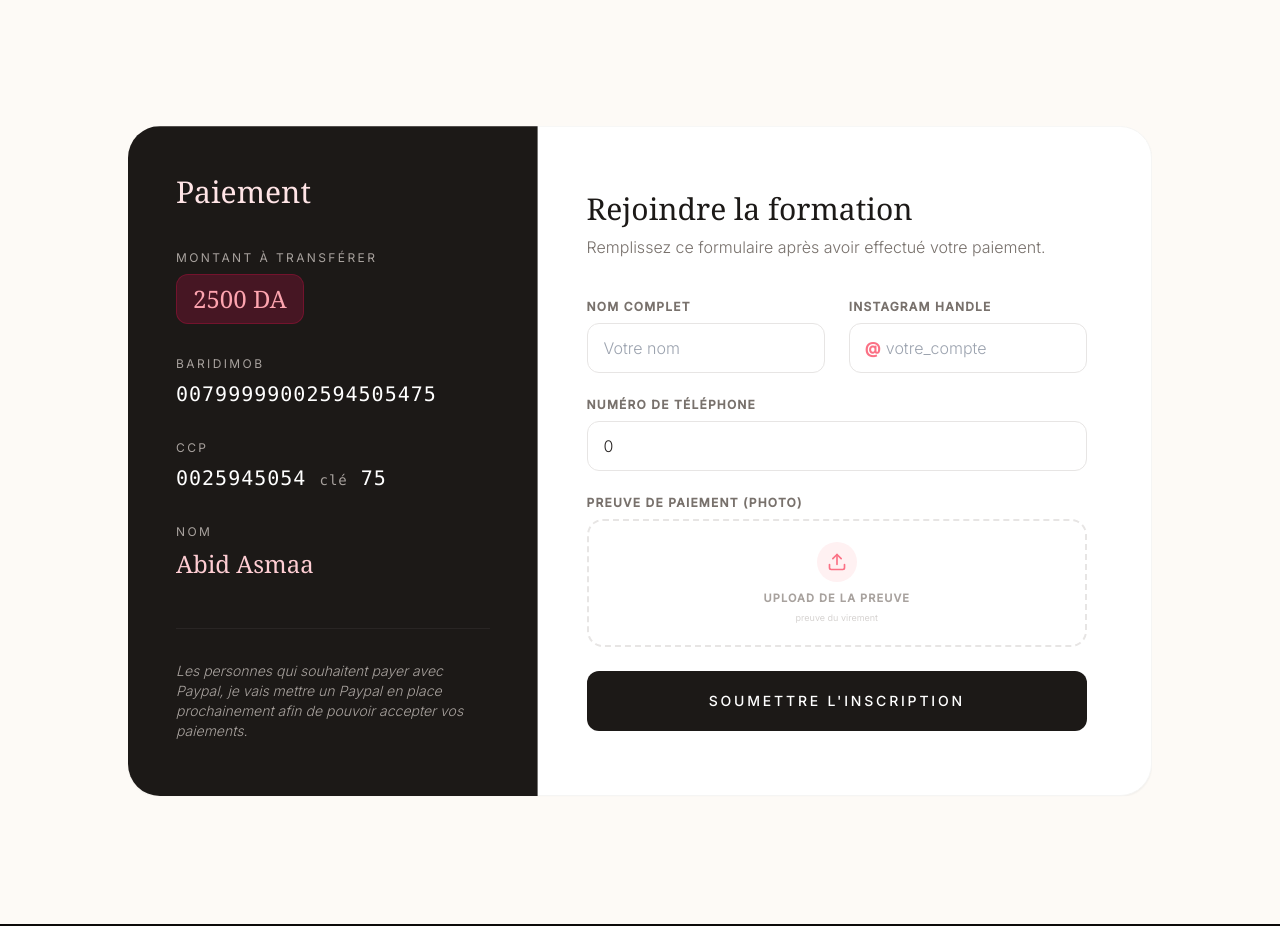
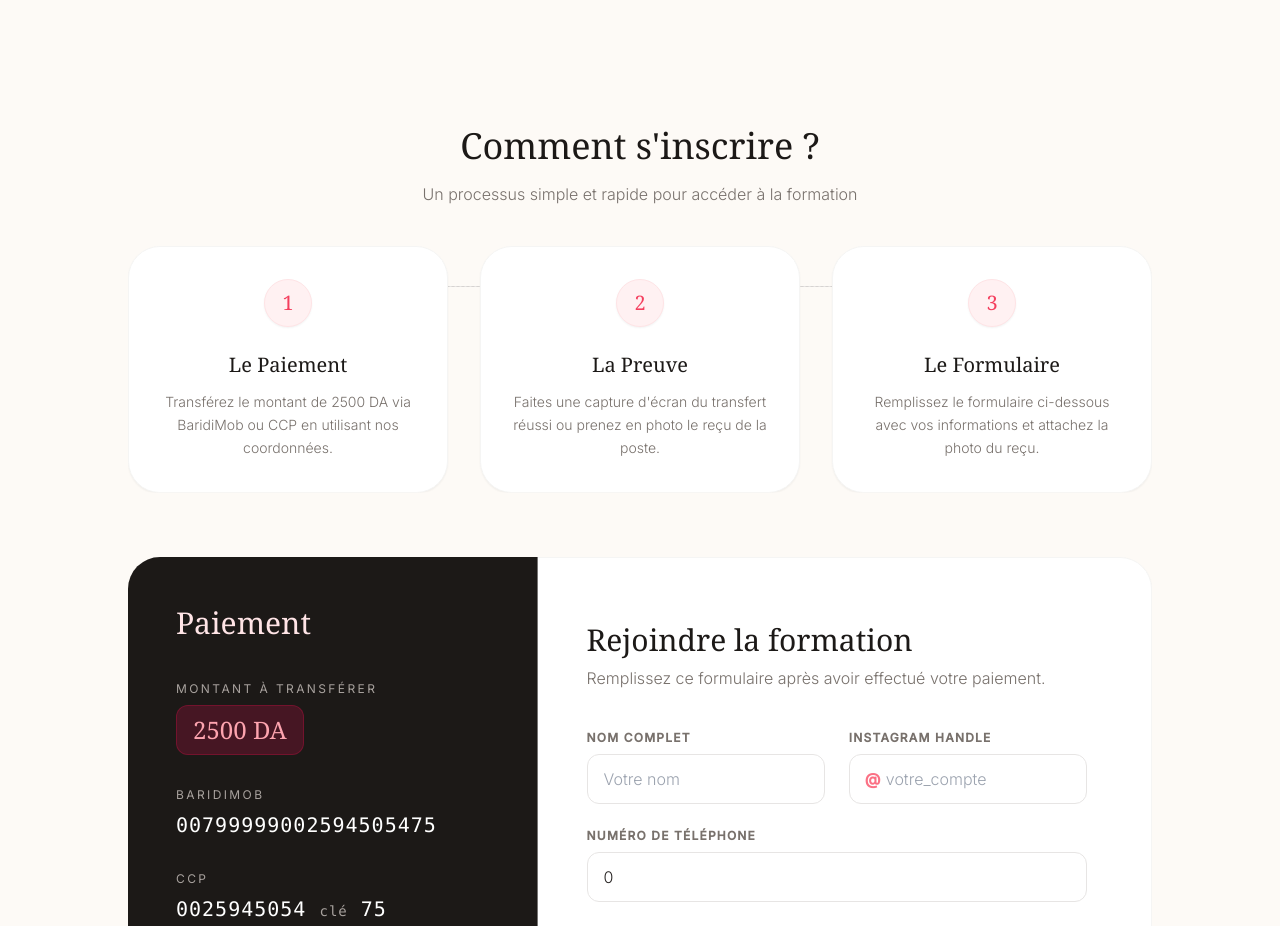
Before and after one commit to Mounibalioua18/FAIRY-BAKES-2.0, a React (Vite) app: page /taob in a window 1280 px wide. Shown: the part 4040-4966 px from the top of the page. Built offline with nearby package versions, Linux system fonts and the light colour scheme; no server answers; the database is empty; a web font is replaced by a local one.

Commit message:
feat(TAOB): Add 'How it works' section
Introduces a step-by-step guide for users to understand the registration process for the TAOB landing page. This section visually explains the payment steps.

```diff
--- a/pages/TAOB.tsx
+++ b/pages/TAOB.tsx
@@ -593,6 +593,38 @@ export const TAOB: React.FC = () => {
 
             {/* Payment & Form */}
             <section className="max-w-5xl mx-auto relative">
+
+              {/* How it works (Step by Step) */}
+              <div className="mb-16 fade-up">
+                <div className="text-center mb-10">
+                  <h2 className="text-3xl md:text-4xl font-serif text-stone-900 mb-4">Comment s'inscrire ?</h2>
+                  <p className="text-stone-500 font-light">Un processus simple et rapide pour accéder à la formation</p>
+                </div>
+
+                <div className="grid grid-cols-1 md:grid-cols-3 gap-6 md:gap-8 relative">
+                  {/* Connecting Line pattern (desktop) */}
+                  <div className="hidden md:block absolute top-[2.5rem] left-[15%] w-[70%] h-px bg-stone-200 border-t border-dashed border-stone-300 -z-10"></div>
+
+                  <div className="bg-white p-8 rounded-[2rem] border border-stone-100 shadow-sm text-center relative group hover:-translate-y-1 transition-transform duration-300">
+                    <div className="w-12 h-12 rounded-full bg-rose-50 text-rose-500 font-serif text-xl flex items-center justify-center mx-auto mb-6 shadow-sm border border-rose-100 group-hover:bg-rose-400 group-hover:text-white transition-colors">1</div>
+                    <h4 className="font-serif text-xl text-stone-900 mb-3">Le Paiement</h4>
+                    <p className="text-stone-500 font-light text-sm leading-relaxed">Transférez le montant de 2500 DA via BaridiMob ou CCP en utilisant nos coordonnées.</p>
+                  </div>
+
+                  <div className="bg-white p-8 rounded-[2rem] border border-stone-100 shadow-sm text-center relative group hover:-translate-y-1 transition-transform duration-300">
+                    <div className="w-12 h-12 rounded-full bg-rose-50 text-rose-500 font-serif text-xl flex items-center justify-center mx-auto mb-6 shadow-sm border border-rose-100 group-hover:bg-rose-400 group-hover:text-white transition-colors">2</div>
+                    <h4 className="font-serif text-xl text-stone-900 mb-3">La Preuve</h4>
+                    <p className="text-stone-500 font-light text-sm leading-relaxed">Faites une capture d'écran du transfert réussi ou prenez en photo le reçu de la poste.</p>
+                  </div>
+
+                  <div className="bg-white p-8 rounded-[2rem] border border-stone-100 shadow-sm text-center relative group hover:-translate-y-1 transition-transform duration-300">
+                    <div className="w-12 h-12 rounded-full bg-rose-50 text-rose-500 font-serif text-xl flex items-center justify-center mx-auto mb-6 shadow-sm border border-rose-100 group-hover:bg-rose-400 group-hover:text-white transition-colors">3</div>
+                    <h4 className="font-serif text-xl text-stone-900 mb-3">Le Formulaire</h4>
+                    <p className="text-stone-500 font-light text-sm leading-relaxed">Remplissez le formulaire ci-dessous avec vos informations et attachez la photo du reçu.</p>
+                  </div>
+                </div>
+              </div>
+
               {/* Success Modal */}
               {status === FormStatus.SUCCESS && (
                 <div className="fixed inset-0 z-[100] flex items-center justify-center bg-stone-900/40 backdrop-blur-sm p-4 animate-in fade-in duration-300">
```
